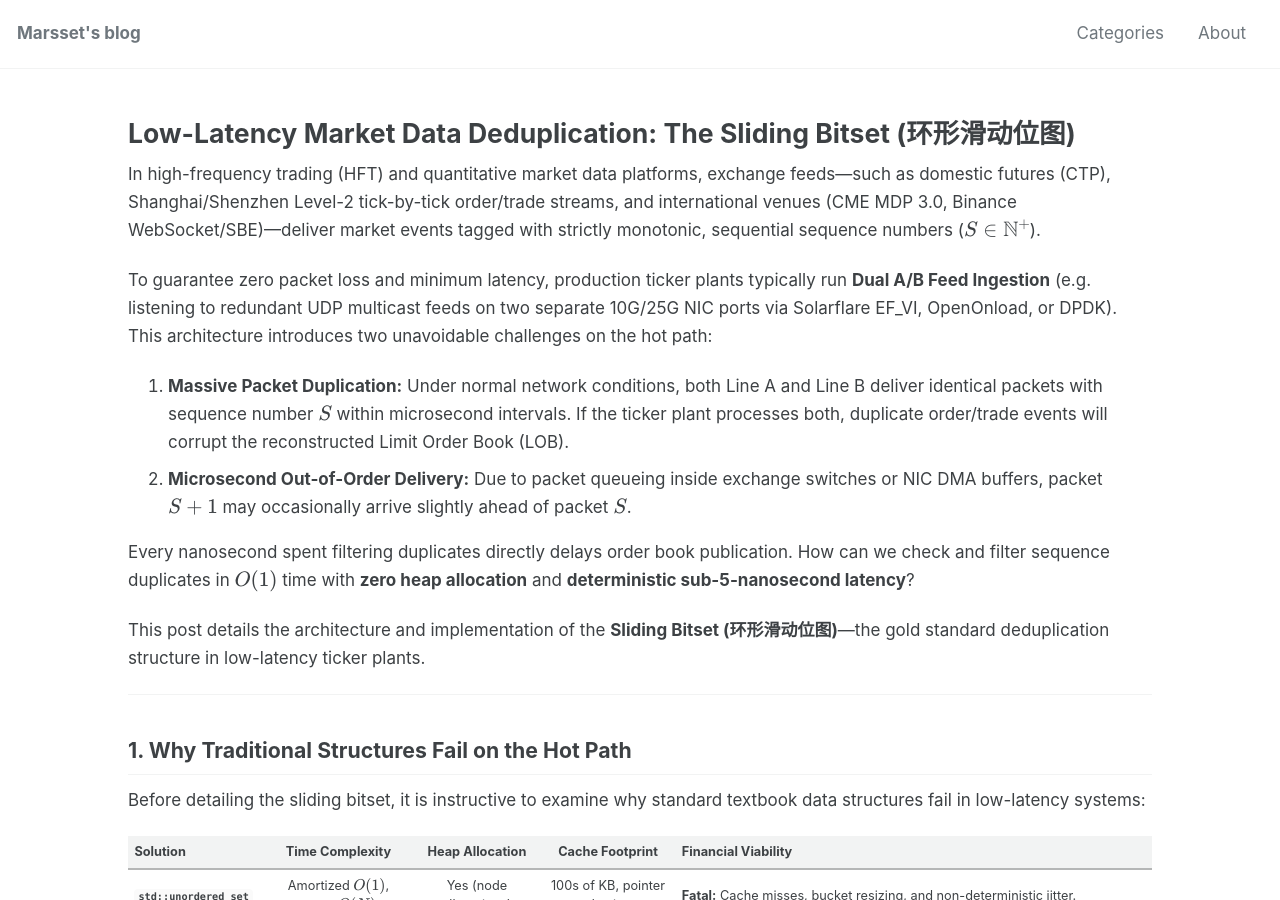
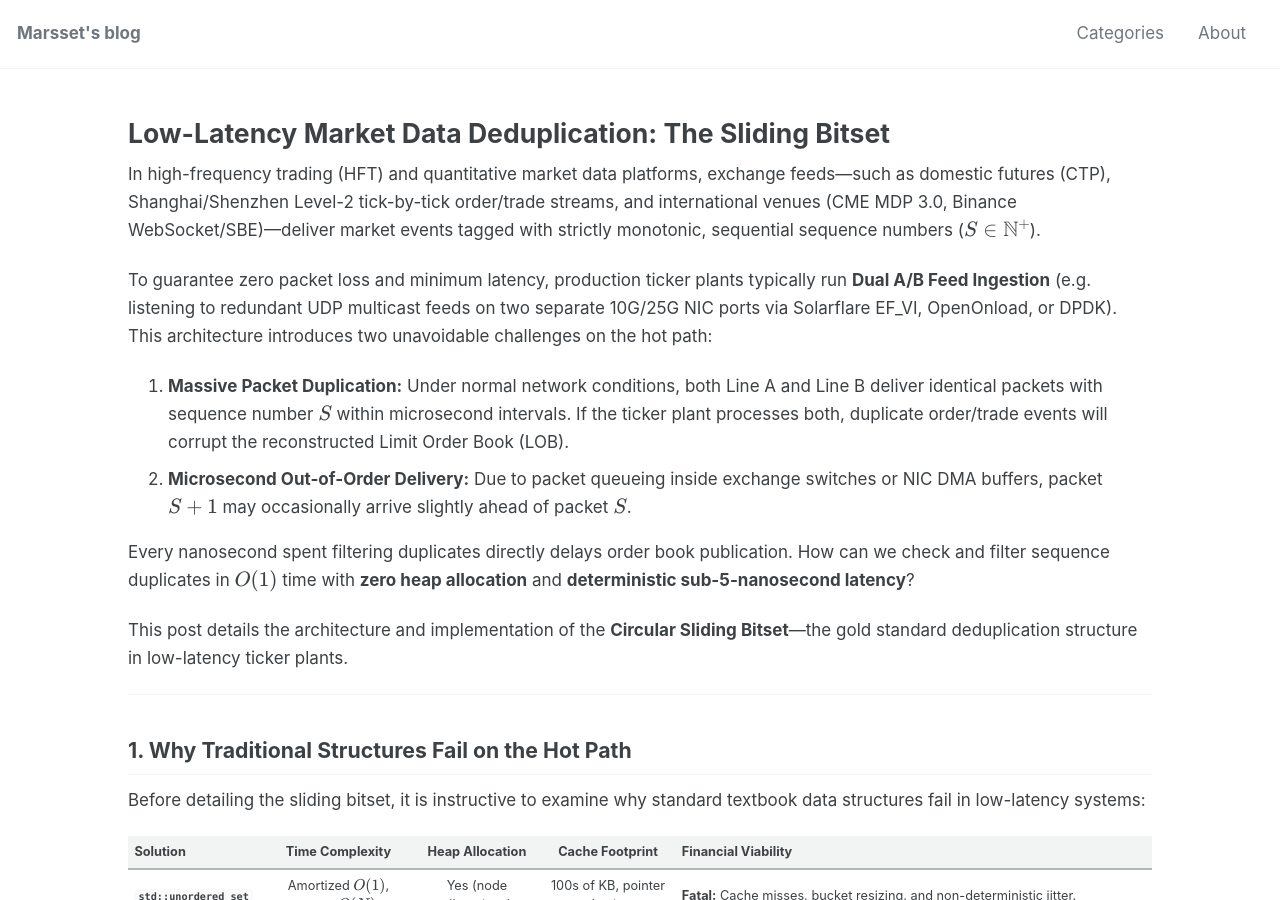
Before and after one commit to marsset/marsset.github.io, a Jekyll site: the page built from _posts/2026-11-05-sliding-bitset.markdown, in a window 1280 px wide and 900 px high. Built offline with Jekyll 4.4.1, drawn with Linux system fonts in a browser that asks for light colours; cached includes are drawn as plain includes; formulas are drawn with MathJax 3.

Commit message:
docs: remove Chinese characters from sliding-bitset post

```diff
--- a/_posts/2026-11-05-sliding-bitset.markdown
+++ b/_posts/2026-11-05-sliding-bitset.markdown
@@ -1,5 +1,5 @@
 ---
-title:  "Low-Latency Market Data Deduplication: The Sliding Bitset (环形滑动位图)"
+title:  "Low-Latency Market Data Deduplication: The Sliding Bitset"
 date:  2026-11-05 13:30:00 +0800
 categories:
   - system
@@ -20,7 +20,7 @@ To guarantee zero packet loss and minimum latency, production ticker plants typi
 
 Every nanosecond spent filtering duplicates directly delays order book publication. How can we check and filter sequence duplicates in $O(1)$ time with **zero heap allocation** and **deterministic sub-5-nanosecond latency**?
 
-This post details the architecture and implementation of the **Sliding Bitset (环形滑动位图)**—the gold standard deduplication structure in low-latency ticker plants.
+This post details the architecture and implementation of the **Circular Sliding Bitset**—the gold standard deduplication structure in low-latency ticker plants.
 
 ---
 
```
